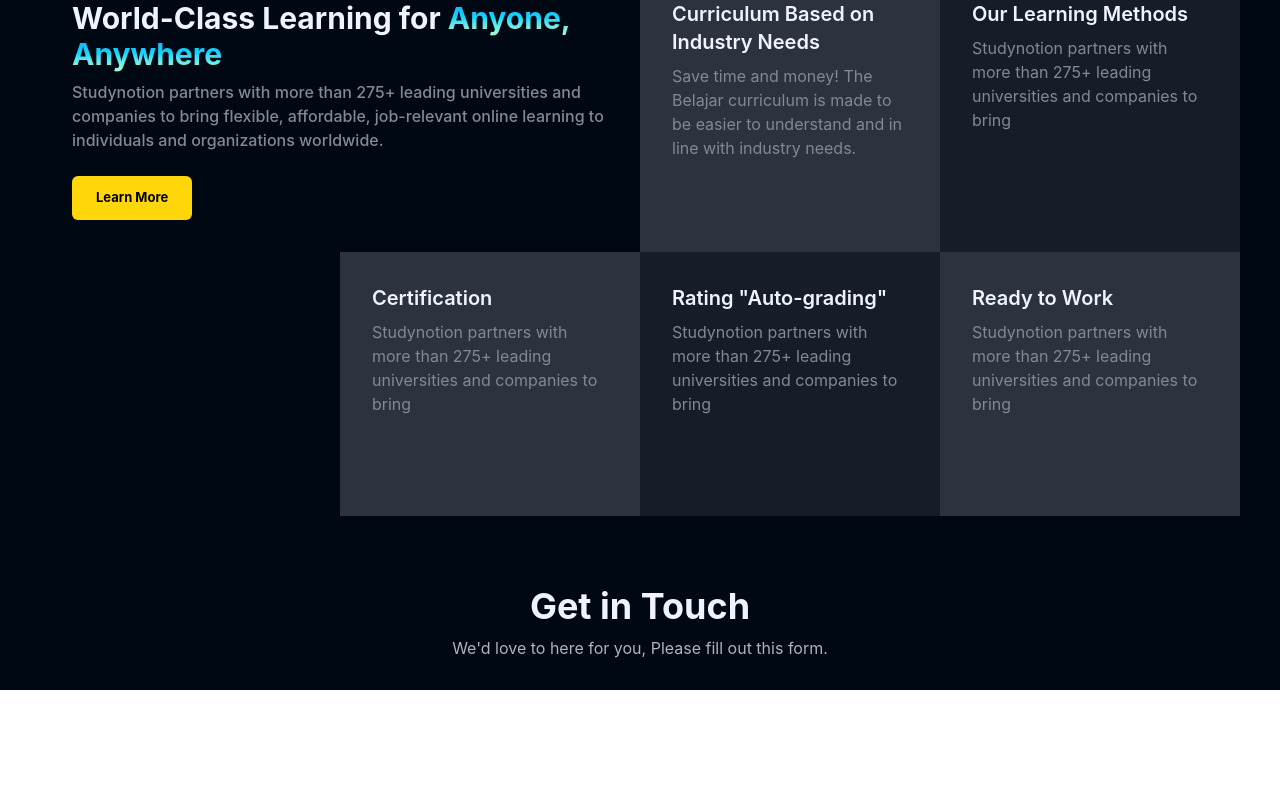
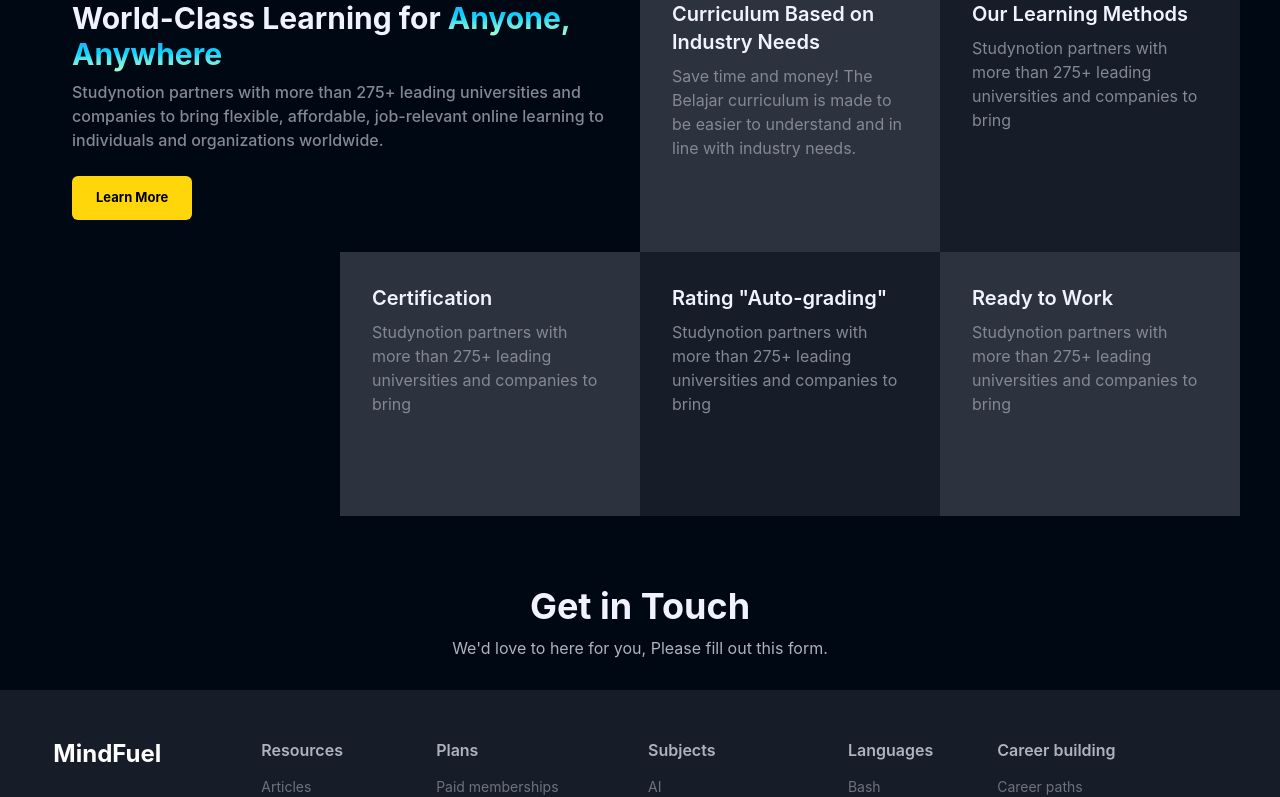
Before and after one commit to kumararnab11/MindFuel, a React (Vite) app in the folder client/: page /about in a window 1280 px wide. Shown: the part 2000-2797 px from the top of the page. Before the commit the page ends 2690 px from the top, so only its background shows below. Built offline with nearby package versions, Linux system fonts and the light colour scheme; no server answers.

Commit message:
ft.: Footer

```diff
--- a/client/src/App.jsx
+++ b/client/src/App.jsx
@@ -1,9 +1,10 @@
 import './App.css'
-import {Route,Routes} from 'react-router-dom'
+import { Route, Routes } from 'react-router-dom'
 import Home from './pages/Home'
 import Login from './pages/Login'
 import Signup from './pages/Signup'
 import Navbar from './components/common/Navbar'
+import Footer from './components/common/Footer'
 import ForgotPassword from './pages/ForgotPassword'
 import ResetPassword from './pages/ResetPassword'
 import Otp from './pages/Otp'
@@ -23,17 +24,17 @@
   return (
     <div className='w-screen min-h-screen bg-richblack-900 flex flex-col font-inter'>
       <Routes>
-        <Route path="/"element={<><Navbar/><Home/></>}/>
+        <Route path="/"element={<><Navbar/><Home/><Footer/></>}/>
         <Route path="/login"element={<Login/>}/>
         <Route path="/signup"element={<Signup/>}/>
         <Route path="/reset-password"element={<ForgotPassword/>}/>
         <Route path="/update-password/:token" element={<ResetPassword />} />
         <Route path="/verify-email"element={<Otp/>}/>
-        <Route path="/about"element={<><Navbar/><AboutUs/></>}/>
-        <Route path="/contact"element={<><Navbar/><Contact/></>}/>
-        <Route path="/catalog/:catalogName"element={<><Navbar/><Catalog/></>}/>
-        <Route path="/courses/:courseId"element={<><Navbar/><CoursePage/></>}/>
-        <Route path="/dashboard/cart"element={<><Navbar/><CartItems/></>}/>
+        <Route path="/about"element={<><Navbar/><AboutUs/><Footer/></>}/>
+        <Route path="/contact"element={<><Navbar/><Contact/><Footer/></>}/>
+        <Route path="/catalog/:catalogName"element={<><Navbar/><Catalog/><Footer/></>}/>
+        <Route path="/courses/:courseId"element={<><Navbar/><CoursePage/><Footer/></>}/>
+        <Route path="/dashboard/cart"element={<><Navbar/><CartItems/><Footer/></>}/>
         <Route
           element={
             <PrivateRoute>
@@ -47,6 +48,7 @@
           <Route path="/dashboard/my-courses" element={<MyCourses/>}/>
         </Route>
       </Routes>
+
     </div>
   )
 }
--- /dev/null
+++ b/client/src/components/common/Footer.jsx
@@ -0,0 +1,91 @@
+import React from "react";
+import { Link } from "react-router-dom";
+import { FooterData } from "../../data/footerData";
+
+const FooterLinkColumn = ({ title, links }) => (
+  <div className="flex flex-col gap-3">
+    <h3 className="text-richblack-100 font-semibold text-base">{title}</h3>
+    <ul className="flex flex-col gap-2">
+      {links.map((link, index) => (
+        <li key={index}>
+          <Link
+            to={link.link}
+            className="text-sm text-richblack-400 hover:text-richblack-50 transition-colors duration-200"
+          >
+            {link.title}
+          </Link>
+        </li>
+      ))}
+    </ul>
+  </div>
+);
+
+const Footer = () => {
+  return (
+    <footer className="bg-richblack-800 text-richblack-300 py-12">
+      <div className="w-11/12 max-w-maxContent mx-auto">
+        {/* Top Section */}
+        <div className="flex flex-col lg:flex-row justify-between gap-10 lg:gap-4 pb-10 border-b border-richblack-700">
+          {/* Left Side: Company, Socials, Resources, Support */}
+          <div className="flex flex-wrap lg:flex-nowrap gap-8 lg:gap-16 w-full lg:w-1/2">
+            {/* Company & Socials */}
+            <div className="flex flex-col gap-8">
+                {/* Logo */}
+                <div className="text-white font-bold text-2xl">
+                    MindFuel
+                </div>
+                <FooterLinkColumn title="Company" links={FooterData.company} />
+                <div className="flex gap-4 text-2xl text-richblack-400">
+                    {FooterData.socials.map((social, index) => (
+                    <a href={social.link} key={index} target="_blank" rel="noopener noreferrer" className="hover:text-richblack-50 transition-colors duration-200">
+                        <social.icon />
+                    </a>
+                    ))}
+                </div>
+            </div>
+
+            {/* Resources & Support */}
+            <div className="flex flex-col gap-8">
+              <FooterLinkColumn title="Resources" links={FooterData.resources} />
+              <FooterLinkColumn title="Support" links={FooterData.support} />
+            </div>
+
+            {/* Plans & Community */}
+            <div className="flex flex-col gap-8">
+              <FooterLinkColumn title="Plans" links={FooterData.plans} />
+              <FooterLinkColumn title="Community" links={FooterData.community} />
+            </div>
+          </div>
+
+          {/* Right Side: Subjects, Languages, Career Building */}
+          <div className="flex flex-wrap lg:flex-nowrap gap-8 lg:gap-16 w-full lg:w-1/2">
+            <FooterLinkColumn title="Subjects" links={FooterData.subjects} />
+            <FooterLinkColumn title="Languages" links={FooterData.languages} />
+            <FooterLinkColumn title="Career building" links={FooterData.careerBuilding} />
+          </div>
+        </div>
+
+        {/* Bottom Section */}
+        <div className="flex flex-col sm:flex-row justify-between items-center pt-8">
+          <div className="flex gap-4 text-sm text-richblack-400">
+            {FooterData.bottomLinks.map((link, index) => (
+              <React.Fragment key={index}>
+                <Link to={link.link} className="hover:text-richblack-50 transition-colors duration-200">
+                  {link.title}
+                </Link>
+                {index < FooterData.bottomLinks.length - 1 && (
+                  <span className="border-r border-richblack-700"></span>
+                )}
+              </React.Fragment>
+            ))}
+          </div>
+          <p className="text-sm text-richblack-400 mt-4 sm:mt-0">
+            Made by Arnab Kumar © 2025 MindFuel
+          </p>
+        </div>
+      </div>
+    </footer>
+  );
+};
+
+export default Footer;
--- a/client/src/components/common/Navbar.jsx
+++ b/client/src/components/common/Navbar.jsx
@@ -24,7 +24,7 @@
         //console.log("Printing Sublinks result:", result);
         setSubLinks(result.data.allCategories);
       } catch (error) {
-        console.log("Could not fetch the category list");
+        console.log("Could not fetch the category list" + error);
       }
     }
 
@@ -103,7 +103,7 @@
           </ul>
         </nav>
 
-        /* Login/SignUp/Dashboard */
+        {/* Login-SignUp-Dashboard */}
         <div className='flex gap-x-4 items-center'>
           {
             user && user?.accountType != "Instructor" && (
--- /dev/null
+++ b/client/src/data/footerData.js
@@ -0,0 +1,84 @@
+import { FaFacebook, FaGoogle, FaTwitter, FaYoutube } from "react-icons/fa";
+
+export const FooterData = {
+  company: [
+    { title: "About", link: "#" },
+    { title: "Careers", link: "#" },
+    { title: "Affiliates", link: "#" },
+  ],
+  socials: [
+    { icon: FaFacebook, link: "#" },
+    { icon: FaGoogle, link: "#" },
+    { icon: FaTwitter, link: "#" },
+    { icon: FaYoutube, link: "#" },
+  ],
+  resources: [
+    { title: "Articles", link: "#" },
+    { title: "Blog", link: "#" },
+    { title: "Chart Sheet", link: "#" },
+    { title: "Code challenges", link: "#" },
+    { title: "Docs", link: "#" },
+    { title: "Projects", link: "#" },
+    { title: "Videos", link: "#" },
+    { title: "Workspaces", link: "#" },
+  ],
+  support: [{ title: "Help Center", link: "#" }],
+  plans: [
+    { title: "Paid memberships", link: "#" },
+    { title: "For students", link: "#" },
+    { title: "Business solutions", link: "#" },
+  ],
+  community: [
+    { title: "Forums", link: "#" },
+    { title: "Chapters", link: "#" },
+    { title: "Events", link: "#" },
+  ],
+  subjects: [
+    { title: "AI", link: "#" },
+    { title: "Cloud Computing", link: "#" },
+    { title: "Code Foundations", link: "#" },
+    { title: "Computer Science", link: "#" },
+    { title: "Cybersecurity", link: "#" },
+    { title: "Data Analytics", link: "#" },
+    { title: "Data Science", link: "#" },
+    { title: "Data Visualization", link: "#" },
+    { title: "Developer Tools", link: "#" },
+    { title: "DevOps", link: "#" },
+    { title: "Game Development", link: "#" },
+    { title: "IT", link: "#" },
+    { title: "Machine Learning", link: "#" },
+    { title: "Math", link: "#" },
+    { title: "Mobile Development", link: "#" },
+    { title: "Web Design", link: "#" },
+    { title: "Web Development", link: "#" },
+  ],
+  languages: [
+    { title: "Bash", link: "#" },
+    { title: "C++", link: "#" },
+    { title: "C#", link: "#" },
+    { title: "Go", link: "#" },
+    { title: "HTML & CSS", link: "#" },
+    { title: "Java", link: "#" },
+    { title: "JavaScript", link: "#" },
+    { title: "Kotlin", link: "#" },
+    { title: "PHP", link: "#" },
+    { title: "Python", link: "#" },
+    { title: "R", link: "#" },
+    { title: "Ruby", link: "#" },
+    { title: "SQL", link: "#" },
+    { title: "Swift", link: "#" },
+  ],
+  careerBuilding: [
+    { title: "Career paths", link: "#" },
+    { title: "Career services", link: "#" },
+    { title: "Interview prep", link: "#" },
+    { title: "Professional certification", link: "#" },
+    { title: "Full Catalog", link: "#" },
+    { title: "Beta Content", link: "#" },
+  ],
+  bottomLinks: [
+    { title: "Privacy Policy", link: "#" },
+    { title: "Cookie Policy", link: "#" },
+    { title: "Terms", link: "#" },
+  ],
+};
--- a/client/src/pages/Home.jsx
+++ b/client/src/pages/Home.jsx
@@ -185,10 +185,11 @@
             user?.accountType !== 'Instructor'
             &&
             (
-                <div className='w-11/12 mx-auto max-w-[1080px] flex-col items-center justify-between gap-8 bg-richblack-900 text-white'>
+                <div className='w-11/12 mx-auto mb-15 max-w-[1080px] flex-col items-center justify-between gap-8 bg-richblack-900 text-white'>
                     <InstructorSection />
-                    <h2 className='text-center text-4xl font-semobold mt-10'>review from Other Learners</h2>
+                    {/* <h2 className='text-center text-4xl font-semobold mt-10'>review from Other Learners</h2> */}
                     {/* Review Slider here */}
+
                 </div>
             )
         }
```
